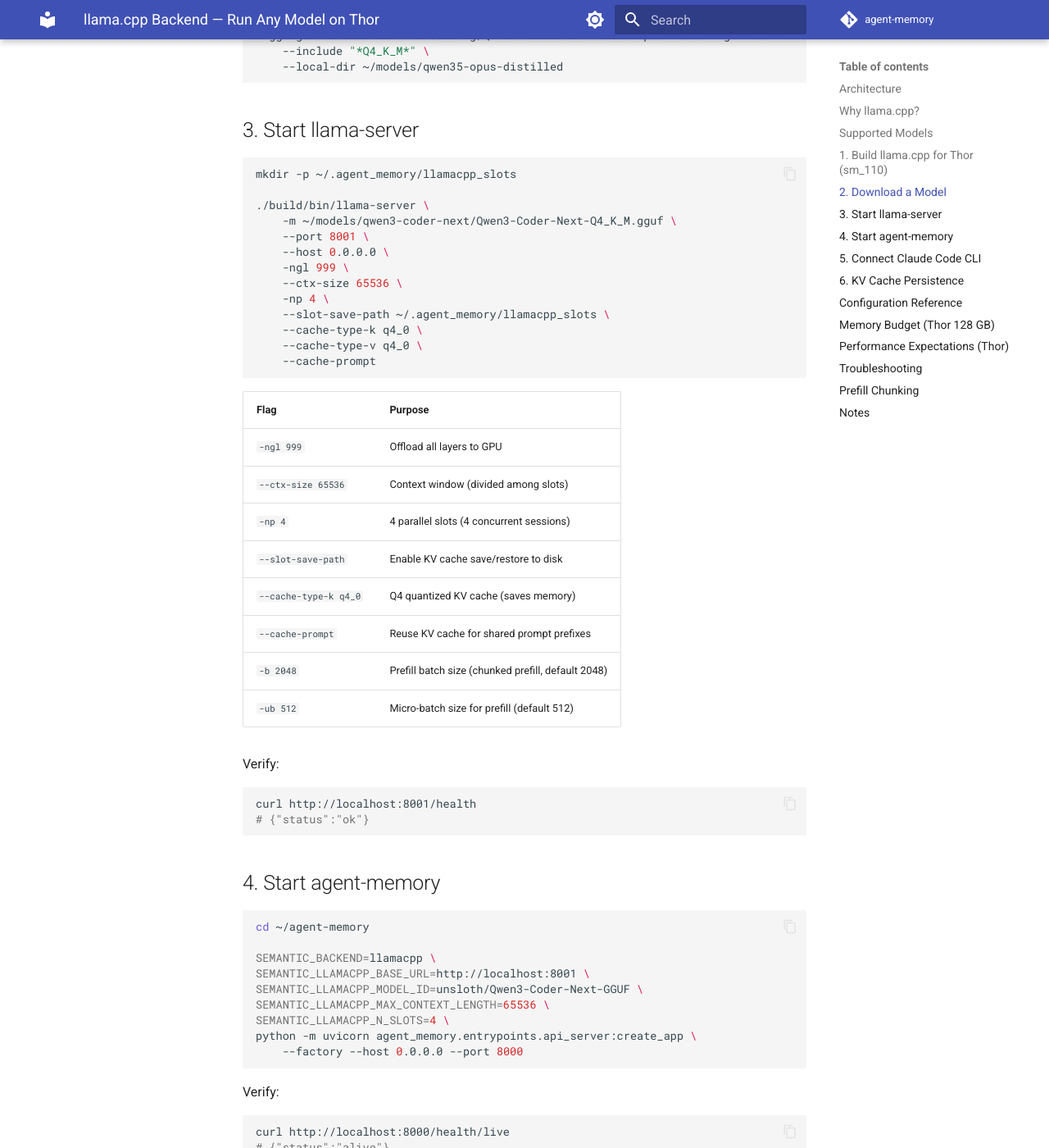
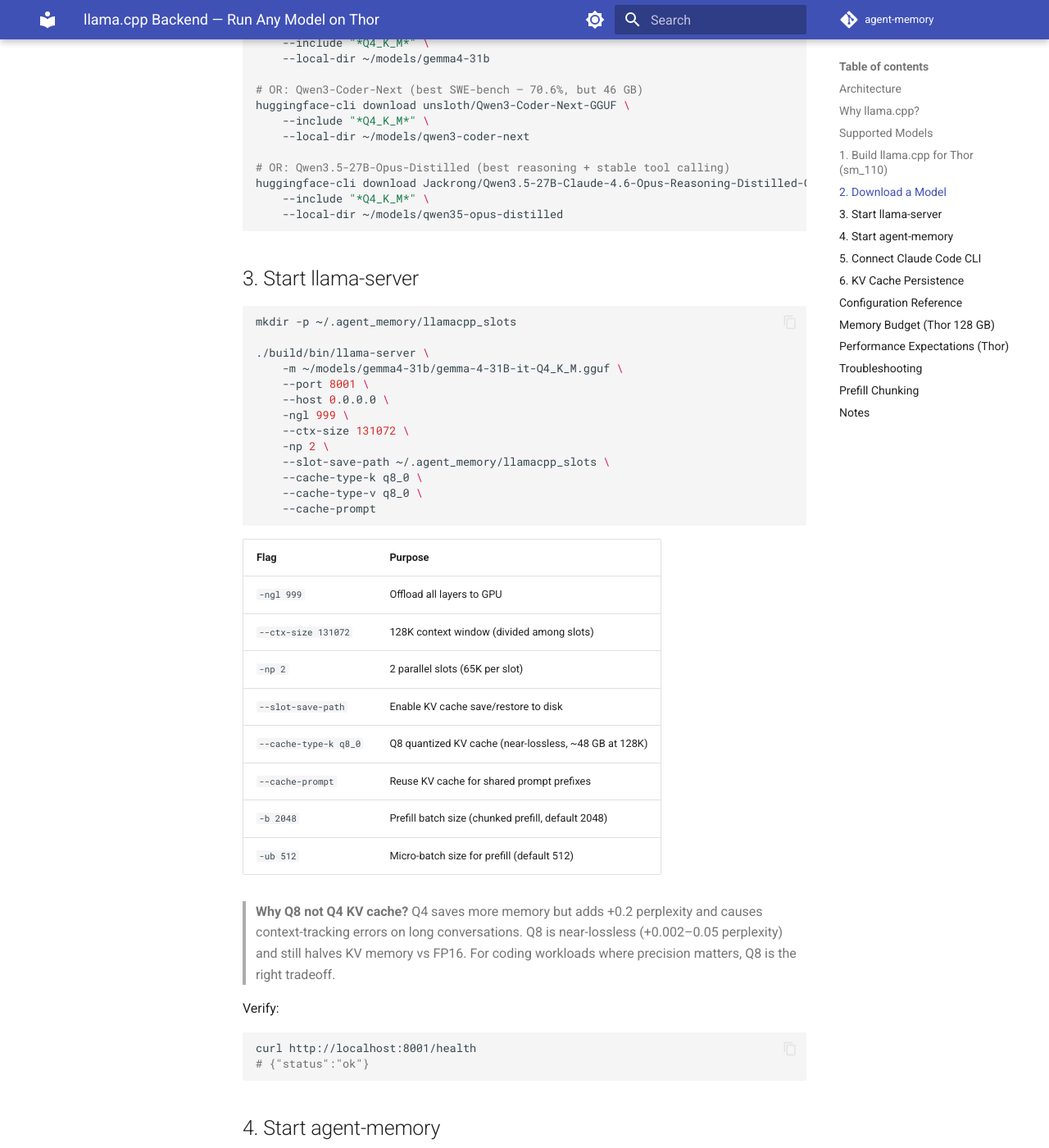
Before and after one commit to yshk-mxim/agent-memory, an MkDocs documentation site: the page built from docs/llamacpp_backend.md, in a window 1280 px wide and 1400 px high, scrolled down 2278 px. Shown: the whole window at 82% size. Built offline with MkDocs 1.6.1 and Material for MkDocs 9.7.7, drawn with Linux system fonts in a browser that asks for light colours; comment, search, counter and statistics services are not loaded; the version menu is left out; some of the changed text lies outside the part shown.

Commit message:
feat: Add Gemma 4 31B support, switch KV cache default to Q8
Q8 KV cache is near-lossless (+0.002 perplexity) vs Q4's +0.2 hit
and context-tracking errors. Memory budget still fits Thor at 128K
context (18 GB model + 48 GB KV Q8 = ~70 GB of 128 GB).

Co-Authored-By: Claude Opus 4.6 <noreply@anthropic.com>

````diff
--- a/docs/llamacpp_backend.md
+++ b/docs/llamacpp_backend.md
@@ -37,11 +37,12 @@ no architecture-specific gaps.  It just works.
 
 | Model | Active Params | SWE-bench | GGUF Q4_K_M Size | Tool Calling | Recommended |
 |-------|--------------|-----------|-----------------|-------------|-------------|
-| **Qwen3-Coder-Next** | 3B (of 80B MoE) | **70.6%** | ~46 GB | Yes | **Best for coding** |
+| **Gemma 4 31B** | 31B (dense) | N/A | ~18 GB | Yes | **Best quality/size ratio** |
+| **Qwen3-Coder-Next** | 3B (of 80B MoE) | **70.6%** | ~46 GB | Yes | **Best SWE-bench** |
 | **Qwen3.5-27B-Opus-Distilled** | 27B (dense) | Good | ~16.5 GB | Yes (stable) | **Best for reasoning** |
+| Gemma 4 26B-A4B | 3.8B (of 26B MoE) | N/A | ~14 GB | Yes | Fastest (MoE) |
 | Qwen3.5-35B-A3B | 3B (of 35B MoE) | 76.4% (27B) | ~20 GB | Yes | Good all-round |
 | Qwen2.5-Coder-32B | 32B (dense) | ~55% | ~20 GB | Yes | Stable fallback |
-| Nemotron-3-Super-120B | 12B (of 120B) | 60.5% | ~80 GB | Yes | Too large |
 
 ## 1. Build llama.cpp for Thor (sm_110)
 
@@ -66,8 +67,14 @@ torch.compile alongside llama.cpp.
 ## 2. Download a Model
 
 ```bash
-# Qwen3-Coder-Next (best coding model — 70.6% SWE-bench)
 pip install huggingface-hub
+
+# Gemma 4 31B (best quality/size — 18 GB Q4_K_M, 256K context, Apache 2.0)
+huggingface-cli download ggml-org/gemma-4-31B-it-GGUF \
+    --include "*Q4_K_M*" \
+    --local-dir ~/models/gemma4-31b
+
+# OR: Qwen3-Coder-Next (best SWE-bench — 70.6%, but 46 GB)
 huggingface-cli download unsloth/Qwen3-Coder-Next-GGUF \
     --include "*Q4_K_M*" \
     --local-dir ~/models/qwen3-coder-next
@@ -84,28 +91,33 @@ huggingface-cli download Jackrong/Qwen3.5-27B-Claude-4.6-Opus-Reasoning-Distille
 mkdir -p ~/.agent_memory/llamacpp_slots
 
 ./build/bin/llama-server \
-    -m ~/models/qwen3-coder-next/Qwen3-Coder-Next-Q4_K_M.gguf \
+    -m ~/models/gemma4-31b/gemma-4-31B-it-Q4_K_M.gguf \
     --port 8001 \
     --host 0.0.0.0 \
     -ngl 999 \
-    --ctx-size 65536 \
-    -np 4 \
+    --ctx-size 131072 \
+    -np 2 \
     --slot-save-path ~/.agent_memory/llamacpp_slots \
-    --cache-type-k q4_0 \
-    --cache-type-v q4_0 \
+    --cache-type-k q8_0 \
+    --cache-type-v q8_0 \
     --cache-prompt
 ```
 
 | Flag | Purpose |
 |------|---------|
 | `-ngl 999` | Offload all layers to GPU |
-| `--ctx-size 65536` | Context window (divided among slots) |
-| `-np 4` | 4 parallel slots (4 concurrent sessions) |
+| `--ctx-size 131072` | 128K context window (divided among slots) |
+| `-np 2` | 2 parallel slots (65K per slot) |
 | `--slot-save-path` | Enable KV cache save/restore to disk |
-| `--cache-type-k q4_0` | Q4 quantized KV cache (saves memory) |
+| `--cache-type-k q8_0` | Q8 quantized KV cache (near-lossless, ~48 GB at 128K) |
 | `--cache-prompt` | Reuse KV cache for shared prompt prefixes |
 | `-b 2048` | Prefill batch size (chunked prefill, default 2048) |
 | `-ub 512` | Micro-batch size for prefill (default 512) |
+
+> **Why Q8 not Q4 KV cache?** Q4 saves more memory but adds +0.2 perplexity and
+> causes context-tracking errors on long conversations. Q8 is near-lossless
+> (+0.002–0.05 perplexity) and still halves KV memory vs FP16. For coding
+> workloads where precision matters, Q8 is the right tradeoff.
 
 Verify:
 ```bash
@@ -120,9 +132,10 @@ cd ~/agent-memory
 
 SEMANTIC_BACKEND=llamacpp \
 SEMANTIC_LLAMACPP_BASE_URL=http://localhost:8001 \
-SEMANTIC_LLAMACPP_MODEL_ID=unsloth/Qwen3-Coder-Next-GGUF \
-SEMANTIC_LLAMACPP_MAX_CONTEXT_LENGTH=65536 \
-SEMANTIC_LLAMACPP_N_SLOTS=4 \
+SEMANTIC_LLAMACPP_MODEL_ID=gemma4-31b \
+SEMANTIC_LLAMACPP_TOKENIZER_ID=google/gemma-4-31B-it \
+SEMANTIC_LLAMACPP_MAX_CONTEXT_LENGTH=131072 \
+SEMANTIC_LLAMACPP_N_SLOTS=2 \
 python -m uvicorn agent_memory.entrypoints.api_server:create_app \
     --factory --host 0.0.0.0 --port 8000
 ```
@@ -217,23 +230,26 @@ Cache files are stored in `--slot-save-path` (default:
 | `SEMANTIC_LLAMACPP_MAX_CONTEXT_LENGTH` | `65536` | Context window |
 | `SEMANTIC_LLAMACPP_SLOT_SAVE_PATH` | `~/.agent_memory/llamacpp_slots` | Slot cache directory |
 | `SEMANTIC_LLAMACPP_N_SLOTS` | `4` | Parallel slots (mirrors `-np`) |
-| `SEMANTIC_LLAMACPP_CACHE_TYPE_K` | `q4_0` | Key cache quantization |
-| `SEMANTIC_LLAMACPP_CACHE_TYPE_V` | `q4_0` | Value cache quantization |
+| `SEMANTIC_LLAMACPP_CACHE_TYPE_K` | `q8_0` | Key cache quantization (q8_0 recommended for quality) |
+| `SEMANTIC_LLAMACPP_CACHE_TYPE_V` | `q8_0` | Value cache quantization (q8_0 recommended for quality) |
 
 ## Memory Budget (Thor 128 GB)
 
-| Setup | Model | KV Cache | OS/System | Free |
-|-------|-------|----------|-----------|------|
-| Qwen3-Coder-Next Q4_K_M | ~46 GB | ~12 GB (64K ctx, Q4 KV) | ~10 GB | **~60 GB** |
-| Qwen3.5-27B-Opus Q4_K_M | ~16.5 GB | ~12 GB | ~10 GB | **~89 GB** |
-| Qwen3.5-35B-A3B Q4_K_M | ~20 GB | ~12 GB | ~10 GB | **~86 GB** |
+| Setup | Model | KV Cache (Q8, 128K ctx) | OS/System | Free |
+|-------|-------|------------------------|-----------|------|
+| **Gemma 4 31B Q4_K_M** | ~18 GB | ~48 GB | ~10 GB | **~52 GB** |
+| Gemma 4 26B-A4B Q4_K_M | ~14 GB | ~16 GB (3.8B active) | ~10 GB | **~88 GB** |
+| Qwen3-Coder-Next Q4_K_M | ~46 GB | ~48 GB | ~10 GB | **~24 GB** |
+| Qwen3.5-27B-Opus Q4_K_M | ~16.5 GB | ~48 GB | ~10 GB | **~53 GB** |
 
 ## Performance Expectations (Thor)
 
-Based on llama.cpp benchmarks for similar MoE models on Thor:
+Based on llama.cpp benchmarks for similar models on Thor (~273 GB/s bandwidth):
 
 | Model | Quantization | Prefill (tok/s) | Generate (tok/s) |
 |-------|-------------|-----------------|-----------------|
+| **Gemma 4 31B (dense)** | Q4_K_M | ~500 (est.) | **~10-15** (est.) |
+| Gemma 4 26B-A4B (MoE) | Q4_K_M | ~1,200 (est.) | **~30-50** (est.) |
 | Qwen3-30B-A3B | Q8_0 | ~1,533 | ~42.7 |
 | Qwen3-Coder-Next (80B/3B active) | Q4_K_M | ~1,000 (est.) | ~15-20 (est.) |
 | Qwen3.5-27B-Opus (dense) | Q4_K_M | ~500 (est.) | ~25-35 (est.) |
````
Also changed, not shown: docs/llamacpp_thor_example.md (+2 -2 lines), 3 other files.
